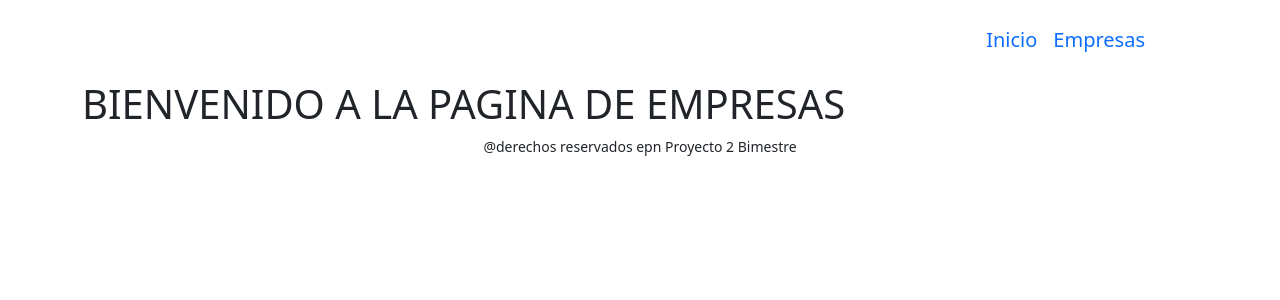
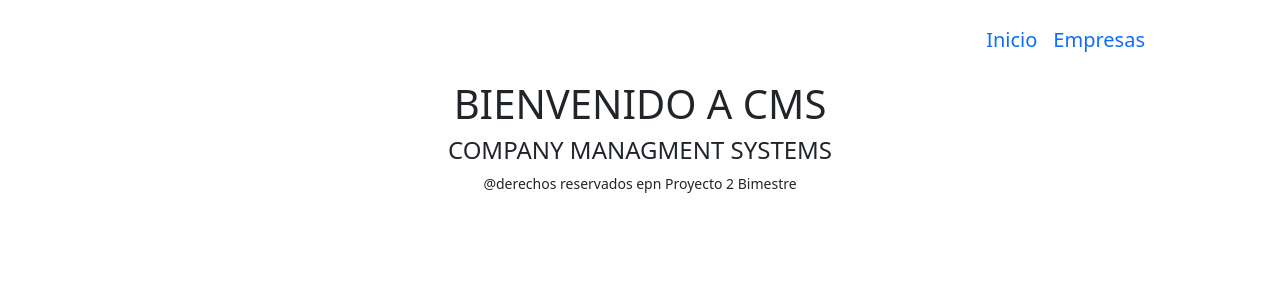
Before and after one commit to 2021-a-web-computacion-cp/web_Proanio_Morales_Billy_Orlando, a Node project: template NESTJS/app-web1/views/proyecto/inicioProyecto.ejs in a window 1280 px wide. Shown: the top 300 px of the page. Run offline with Node 20 templates, Linux system fonts and the light colour scheme; the template is opened without the code that fills it, so the values that code supplies are empty.

Commit message:
ultimos cambios de estilos

```diff
--- a/NESTJS/app-web1/sessions/a-FJ5YQE7VK6lMXs91hq8k8c-Yhe5RZw.json
+++ b/NESTJS/app-web1/sessions/a-FJ5YQE7VK6lMXs91hq8k8c-Yhe5RZw.json
@@ -1 +1 @@
-{"cookie":{"originalMaxAge":null,"expires":null,"secure":false,"httpOnly":true,"path":"/"},"__lastAccess":1632717838504}
+{"cookie":{"originalMaxAge":null,"expires":null,"secure":false,"httpOnly":true,"path":"/"},"__lastAccess":1632718751594}
--- a/NESTJS/app-web1/views/proyecto/inicioProyecto.ejs
+++ b/NESTJS/app-web1/views/proyecto/inicioProyecto.ejs
@@ -16,7 +16,9 @@
 
     <%- include ('./Comunes_Proyecto/cabecera.ejs') %>
 
-    <h1> BIENVENIDO A LA PAGINA DE EMPRESAS  </h1>
+    <h1 style="text-align: center;"> BIENVENIDO A CMS  </h1>
+
+    <H4 style="text-align: center;"> COMPANY MANAGMENT SYSTEMS </H4>
 
     <%- include ('./Comunes_Proyecto/footer.ejs') %>
 </div>
```
Also changed, not shown: NESTJS/app-web1/views/proyecto/imagenes/fondo.png (added), NESTJS/app-web1/views/proyecto/imagenes/images.jpeg (added).
